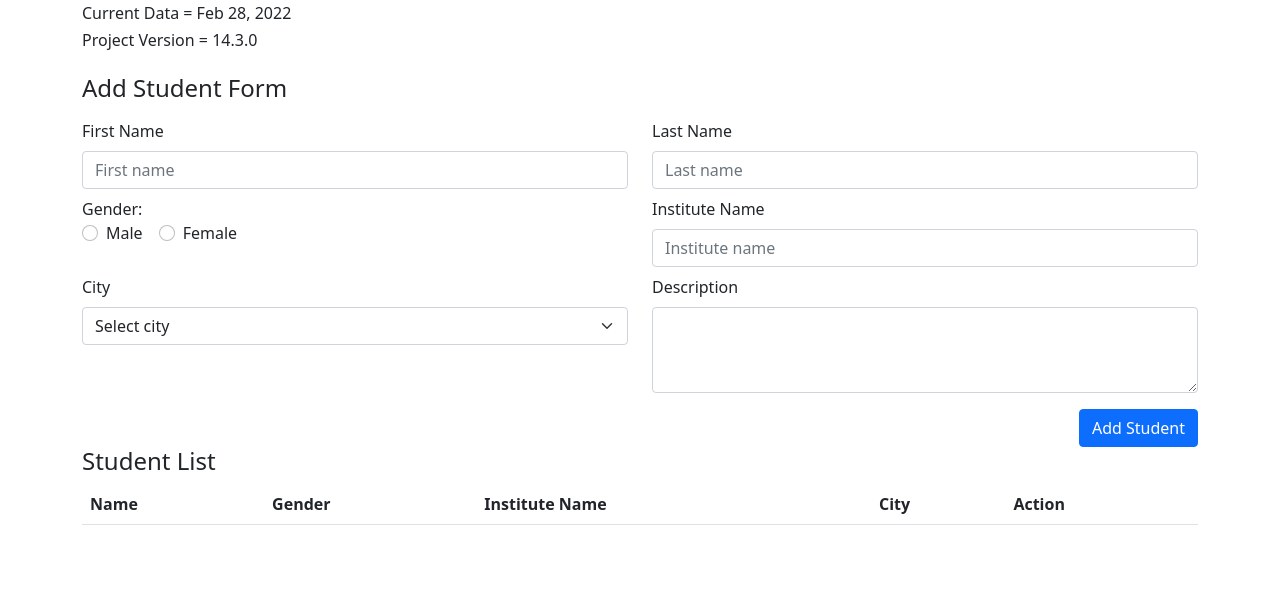
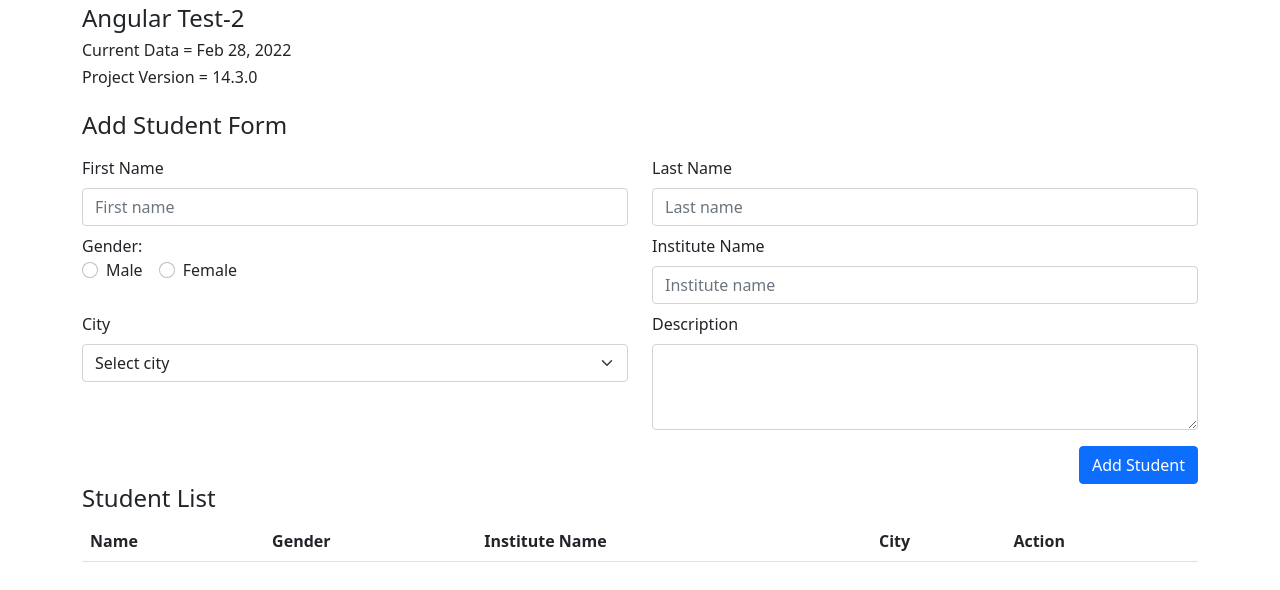
Before and after one commit to Bhaveshajani177/Angular, an Angular app in the folder Angular Projects/angularTest2/: page / in a window 1280 px wide. Shown: the top 590 px of the page. Built offline with nearby package versions, Linux system fonts and the light colour scheme.

Commit message:
add comments and project title

```diff
--- a/Angular Projects/angularTest2/src/app/app.component.html
+++ b/Angular Projects/angularTest2/src/app/app.component.html
@@ -1,4 +1,5 @@
 <div class="container mt-1 mb-4">
+    <h4>{{title}}</h4>
     <h6>Current Data = {{currentData | date:'MMM d, y'}}</h6>
     <h6>Project Version = {{projectVersion}}</h6>
 </div>
--- a/Angular Projects/angularTest2/src/app/app.component.ts
+++ b/Angular Projects/angularTest2/src/app/app.component.ts
@@ -6,6 +6,8 @@ import { Component, VERSION } from '@angular/core';
   styleUrls: ['./app.component.css'],
 })
 export class AppComponent {
+  title = 'Angular Test-2';
+
   // get current data
   currentData: Date = new Date();
 
--- a/Angular Projects/angularTest2/src/app/student-main/student-main.component.html
+++ b/Angular Projects/angularTest2/src/app/student-main/student-main.component.html
@@ -1 +1,2 @@
+<!-- student-list component -->
 <app-student-list></app-student-list>
```
